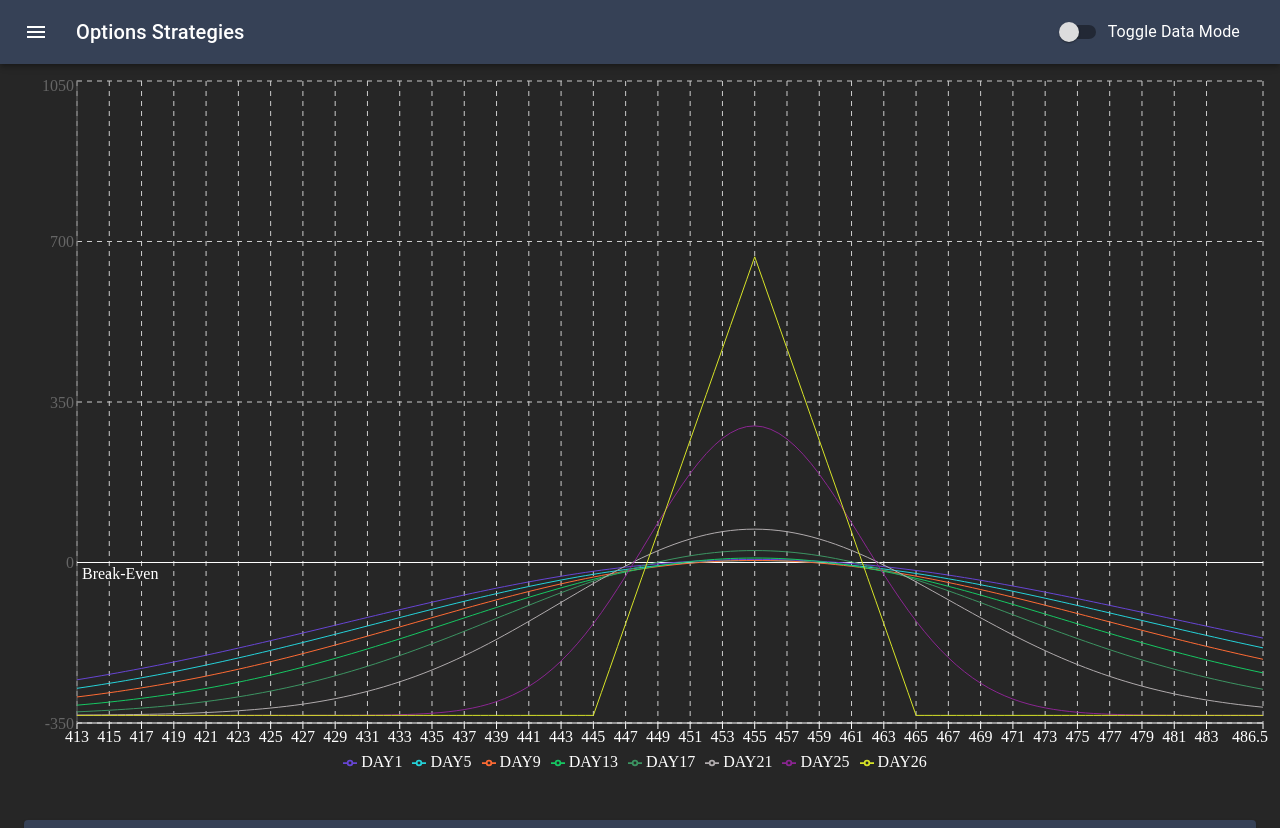
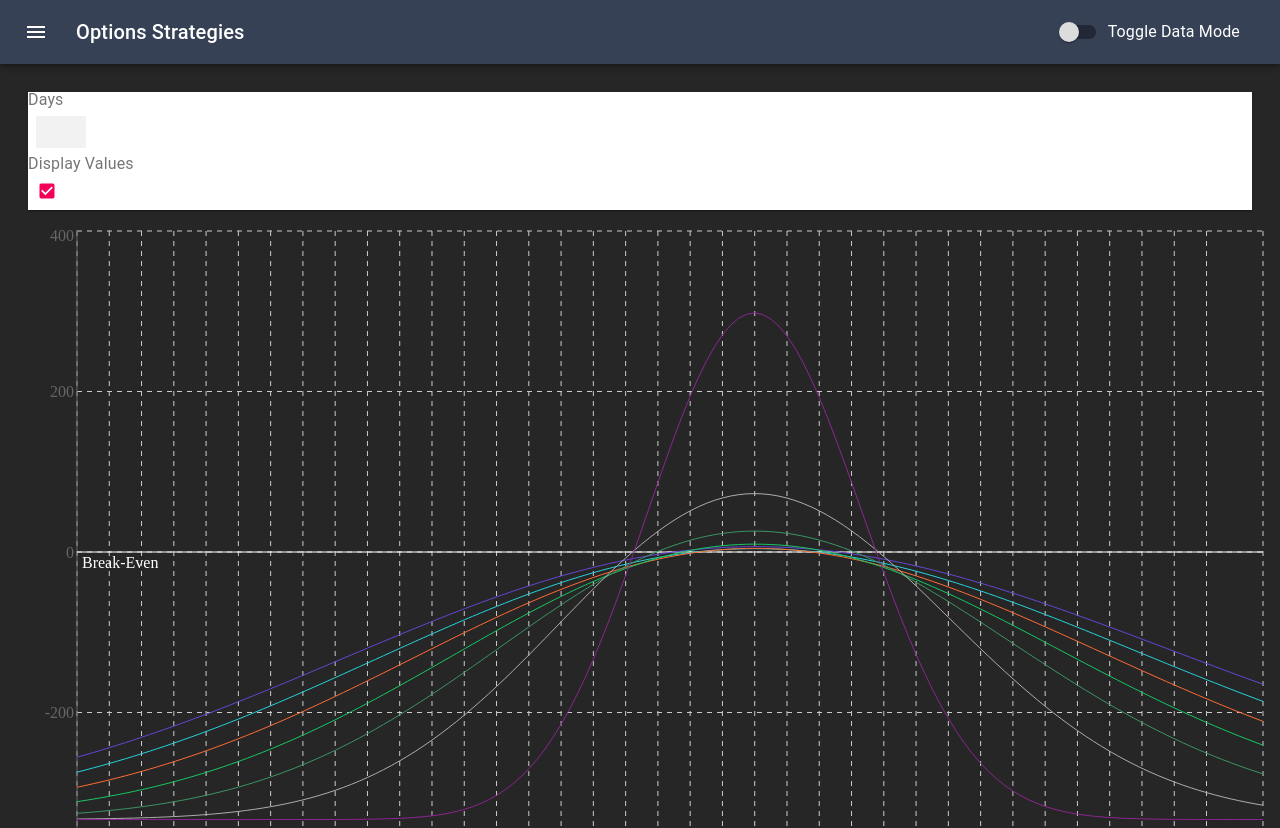
Before and after one commit to Joas3068/OptionsProfitCalculator, a React (Create React App) app: page / in a window 1280 px wide. Shown: the top 828 px of the page. Built offline with nearby package versions, Linux system fonts and the light colour scheme.

Commit message:
added chart settings, persistent days

```diff
--- a/src/Chart.js
+++ b/src/Chart.js
@@ -11,21 +11,90 @@ import {
   ReferenceLine,
   Legend,
 } from "recharts";
+import {
+  Checkbox,
+  Paper,
+  Input,
+  Grid,
+  InputLabel,
+  Button,
+  FormControl,
+  InputBase,
+} from "@material-ui/core";
 
-export default class Chart extends React.Component {
+import { withStyles } from "@material-ui/core/styles";
+
+const useRowStyles = (theme) => ({
+  root: {
+    margin: theme.spacing(3),
+    padding: theme.spacing(3),
+    // display: "table",
+    //backgroundColor: Colors.Primary,
+    "& > *": {
+      borderBottom: "unset",
+    },
+    flexWrap: "wrap",
+  },
+  papa: {
+    backgroundColor: "white",
+    margin: theme.spacing(2),
+    flexGrow: 1,
+  },
+  controlRoot: {
+    margin: theme.spacing(1),
+  },
+});
+
+class Chart extends React.Component {
   constructor(props) {
     super(props);
 
     this.state = {
       colors: [],
-      numberOfDays: -1,
+      numberOfDays: null,
+      showTip: true,
     };
+    this.changeToolTip = this.changeToolTip.bind(this);
   }
 
   renderColorfulLegendText(value, entry) {
     entry.color = "#ffffff";
     const { color } = entry;
     return <span style={{ color }}>{value}</span>;
+  }
+
+  changeToolTip(e) {
+    const a = e.target.checked;
+    this.setState({ showTip: a });
+  }
+  updateDaysNumber(e) {
+    if (this.props.formattedData.length > 0) {
+      var keyz = Object.keys(this.props.formattedData[0]);
+      if (e.target.value <= keyz.length && e.target.value > 0) {
+        this.setState({ numberOfDays: e.target.value });
+      } else if (e.target.value > keyz.length) {
+        let t = e.target.value - 1;
+        this.setState({ numberOfDays: t });
+      }
+    }
+  }
+
+  componentDidMount() {
+    try {
+      var numberOfDays = JSON.parse(localStorage.getItem("numberOfDays"));
+
+      if (numberOfDays !== undefined)
+        this.setState({ numberOfDays: numberOfDays });
+    } catch {
+      localStorage.clear();
+    }
+  }
+
+  componentDidUpdate() {
+    localStorage.setItem(
+      "numberOfDays",
+      JSON.stringify(this.state.numberOfDays)
+    );
   }
 
   render() {
@@ -44,11 +113,41 @@ export default class Chart extends React.Component {
       //   });
       // }
     }
-
+    const { classes } = this.props;
     return (
-      <div style={{ width: "100%", height: 700 }}>
+      <>
+        <Grid container xs={12}>
+          <Paper
+            className={classes.papa}
+            square={true}
+            //style={{ backgroundColor: "white", flexWrap: "wrap" }}
+          >
+            <InputLabel htmlFor="component-simple">Days</InputLabel>
+            <InputBase
+              inputProps={{
+                min: 0,
+                style: {
+                  maxWidth: 50,
+                  backgroundColor: "#f2f2f2",
+                  textAlign: "center",
+                },
+              }}
+              className={classes.controlRoot}
+              onChange={(e) => this.updateDaysNumber(e)}
+              type="number"
+              value={this.state.numberOfDays}
+            ></InputBase>
+            <InputLabel>Display Values</InputLabel>
+            <Checkbox
+              checked={this.state.showTip}
+              size={"small"}
+              onChangeCapture={(e) => this.changeToolTip(e)}
+            ></Checkbox>
+          </Paper>
+        </Grid>
+        <Grid container xs={12} style={{ width: "100%", height: 700 }}>
           <ResponsiveContainer>
-          <LineChart width={500} height={250} data={formatedData}>
+            <LineChart data={formatedData}>
               <CartesianGrid strokeDasharray="5 5" />
               <XAxis dataKey="x" stroke="white" domain={[{ xMin }, { xMax }]} />
               <YAxis minTickGap={0} tickSize={1} />
@@ -65,107 +164,38 @@ export default class Chart extends React.Component {
                   />
                 }
               />
-            {/* <ReferenceLine
-              x={700}
-              stroke="white"
-              strokeWidth={1}
-              label={
-                <Label
-                  value="Break-Even"
-                  fill={"white"}
-                  position="insideTopLeft"
-                />
-              }
-            /> */}
-            {/* {PlotBreakEvens(getBreakEven)} */}
-
+              {this.state.showTip ? (
                 <Tooltip
                   viewBox={{ x: 0, y: 0, width: 400, height: 200 }}
                   //position={{ x: 400, y: 0 }}
                   //cursor={{ stroke: "rgb(204, 163, 0)", strokeWidth: 2 }}
                   cursor={false}
-              offset={60}
+                  offset={80}
                   animationEasing={"linear"}
                 />
+              ) : null}
+
               {GetLines(formatedData, this.state.numberOfDays)}
             </LineChart>
           </ResponsiveContainer>
-      </div>
+        </Grid>
+      </>
     );
   }
 }
-
-// function getBreakEvens(fmtArray) {
-//   var keys;
-//   var dataPoints = [];
-//   if (fmtArray.length > 0) {
-//     keys = Object.keys(fmtArray[0]);
-//     var foundKeys = [];
-//     for (let i = 0; i < keys.length; i++) {
-//       let currentKey = keys[i];
-//       let j = 1;
-//       if (currentKey === "x" || foundKeys.includes(currentKey)) continue;
-//       else {
-//         let currentSign = fmtArray[j - 1][currentKey] >= 0 ? 1 : -1;
-//         while (j < fmtArray.length) {
-//           if (
-//             fmtArray[j][currentKey] / Math.abs(fmtArray[j][currentKey]) !==
-//             currentSign
-//           ) {
-//             dataPoints.push({ x: fmtArray[j - 1].x, Exp: currentKey });
-//             foundKeys.push(currentKey);
-//             break;
-//           }
-//           j++;
-//         }
-//       }
-//     }
-//   }
-//   return dataPoints;
-// }
-
-// function fMat(myUsers) {
-//   var finalObj = [];
-//   for (let i = 0; i < myUsers[0].length; i++) {
-//     var tobj = { x: myUsers[0][i].sPrice };
-//     for (let j = 0; j < myUsers.length; j++) {
-//       tobj["DAY" + (j + 1)] = +myUsers[j][i].oPrice.toFixed(2);
-//     }
-//     finalObj.push(tobj);
-//   }
-//   return finalObj;
-// }
-
-// function PlotBreakEvens(breakEvenList) {
-//   var refLines = [];
-
-//   for (let i = 0; i < breakEvenList.length; i++) {
-//     refLines.push(
-//       <ReferenceDot
-//         x={breakEvenList[i].x}
-//         y={0}
-//         //stroke="#ff33cc"
-//         fill="rgb(128, 0, 0)"
-//         r={4}
-//       />
-//     );
-//   }
-
-//   return refLines;
-// }
 
 function GetLines(arrs, numberOfDays) {
   var LineList = [];
   if (arrs.length > 0) {
     var keyz = Object.keys(arrs[0]);
     const LengthOfObj = keyz.length;
-    if (numberOfDays === -1) {
+    if (numberOfDays === null) {
       let dayMultiplier = 0;
       if (keyz.length > 20) {
         dayMultiplier = Math.round(LengthOfObj / 10);
       }
 
-      for (let i = 1; i < LengthOfObj - 1; i = i + dayMultiplier + 1) {
+      for (let i = 1; i <= LengthOfObj - 1; i = i + dayMultiplier + 1) {
         var cols = GetColors();
         let rgb =
           "rgb(" +
@@ -178,7 +208,7 @@ function GetLines(arrs, numberOfDays) {
         LineList.push(<Line stroke={rgb} dataKey={keyz[i]} dot={false} />);
       }
     } else {
-      for (let i = 1; i < numberOfDays; i++) {
+      for (let i = 1; i <= numberOfDays; i++) {
         var colsD = GetColors();
         let rgb =
           "rgb(" +
@@ -192,19 +222,6 @@ function GetLines(arrs, numberOfDays) {
       }
     }
 
-    //Always add expiration
-    var colLast = GetColors();
-    let rgb =
-      "rgb(" +
-      colLast.r.toString() +
-      "," +
-      colLast.g.toString() +
-      "," +
-      colLast.b.toString() +
-      ")";
-    LineList.push(
-      <Line stroke={rgb} dataKey={keyz[keyz.length - 1]} dot={false} />
-    );
     return LineList;
   } else return null;
 }
@@ -220,3 +237,5 @@ function GetColors() {
   }
   return cols;
 }
+
+export default withStyles(useRowStyles)(Chart);
```
Also changed, not shown: src/components/SelectedTdData.js (+17 -16 lines), src/pages/ParentComp.js (+6 -4 lines). Lines whose indentation alone changed are shown as unchanged.
